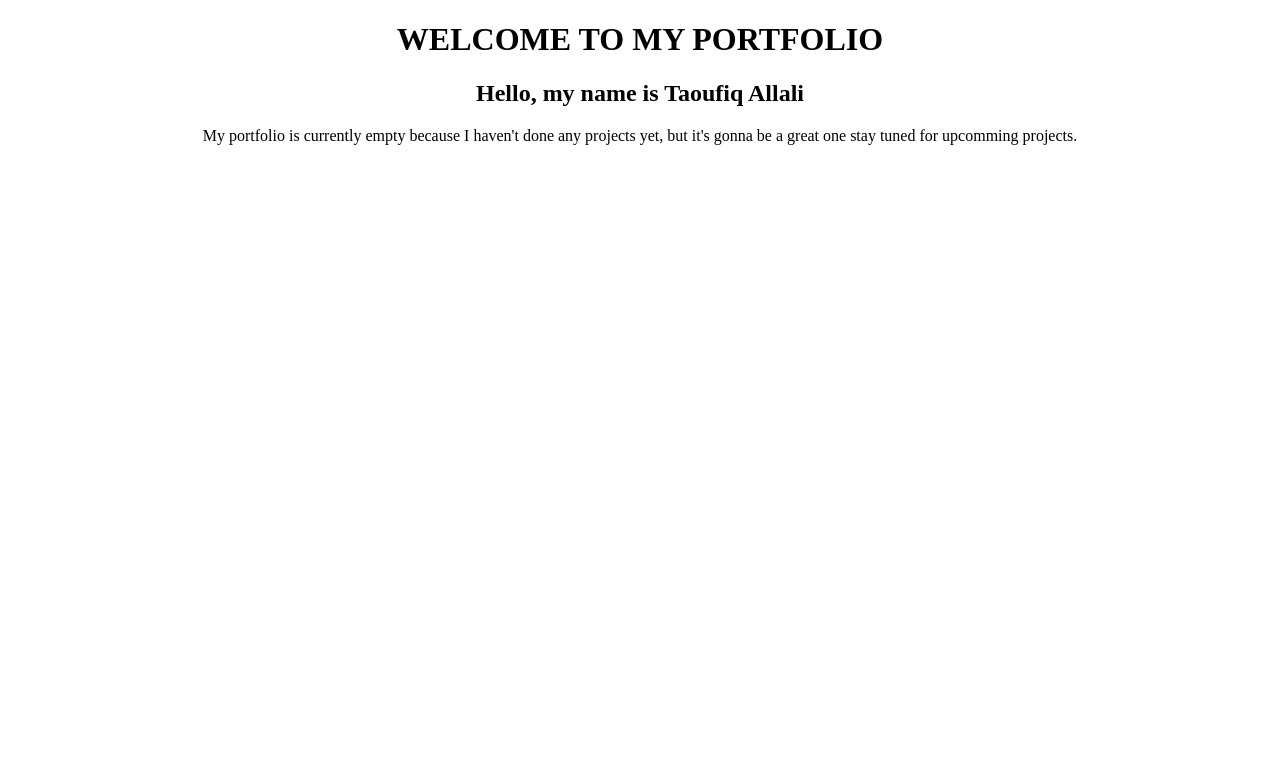
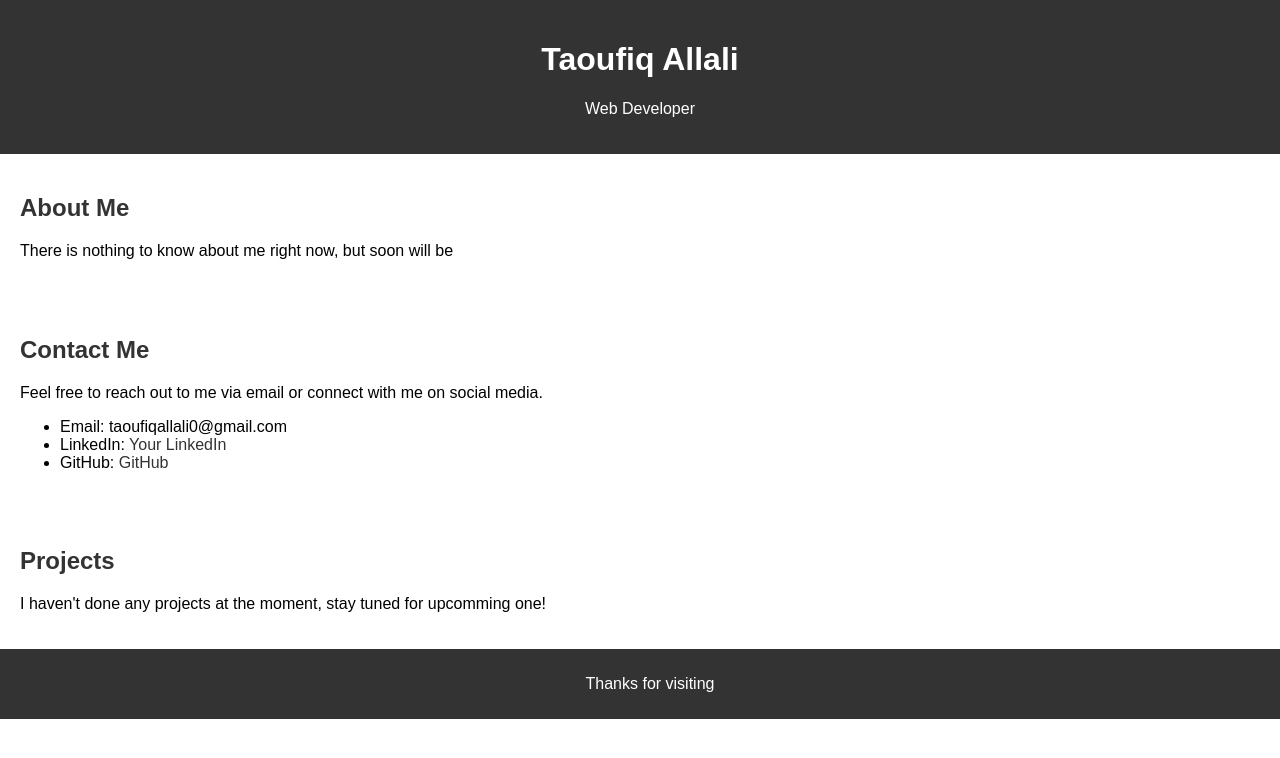
Before and after one commit to taoufiqallali/portfolioTest.com, a plain HTML site: page index.html in a window 1280 px wide. Drawn offline with Linux system fonts and the light colour scheme.

Commit message:
adding some content to the portfolio from chatGPT

```diff
--- a/index.html
+++ b/index.html
@@ -2,15 +2,42 @@
 <html lang="en">
 <head>
     <meta charset="UTF-8">
-    <title>Taoufiq Allali</title>
-    <link rel="stylesheet" type="text/css" href="styles.css">
+    <meta name="viewport" content="width=device-width, initial-scale=1.0">
+    <title>Taoufiq Allali - Portfolio</title>
+    <link rel="stylesheet" href="styles.css">
 </head>
 <body>
-    <h1>WELCOME TO MY PORTFOLIO</h1>
-    <h2>Hello, my name is Taoufiq Allali</h2>
-    <P>My portfolio is currently empty because I haven't done any projects yet,
-         but it's gonna be a great one stay tuned for upcomming projects.
-    </P>
+
+    <header>
+        <h1>Taoufiq Allali</h1>
+        <p>Web Developer</p>
+    </header>
+
+    <section id="about">
+        <h2>About Me</h2>
+        <p>
+            There is nothing to know about me right now, but soon will be
+        </p>
+    </section>
+
+    <section id="contact">
+        <h2>Contact Me</h2>
+        <p>Feel free to reach out to me via email or connect with me on social media.</p>
+        <ul>
+            <li>Email: taoufiqallali0@gmail.com</li>
+            <li>LinkedIn: <a href="https://www.linkedin.com/in/taoufiq-allali-24155925b/">Your LinkedIn</a></li>
+            <li>GitHub: <a href="https://github.com/taoufiqallali">GitHub</a></li>
+        </ul>
+    </section>
+
+    <section id="projects">
+        <h2>Projects</h2>
+        <p>I haven't done any projects at the moment, stay tuned for upcomming one!</p>
+    </section>
+
+    <footer>
+        <p>Thanks for visiting</p>
+    </footer>
 
 </body>
 </html>
--- a/styles.css
+++ b/styles.css
@@ -1,3 +1,36 @@
 body {
+    font-family: 'Arial', sans-serif;
+    margin: 0;
+    padding: 0;
+}
+
+header {
+    background-color: #333;
+    color: #fff;
     text-align: center;
+    padding: 20px;
 }
+
+section {
+    padding: 20px;
+}
+
+h2 {
+    color: #333;
+}
+
+
+
+a {
+    color: #333;
+    text-decoration: none;
+}
+
+footer {
+    background-color: #333;
+    color: #fff;
+    text-align: center;
+    padding: 10px;
+    bottom: 0;
+    width: 100%;
+}
```
